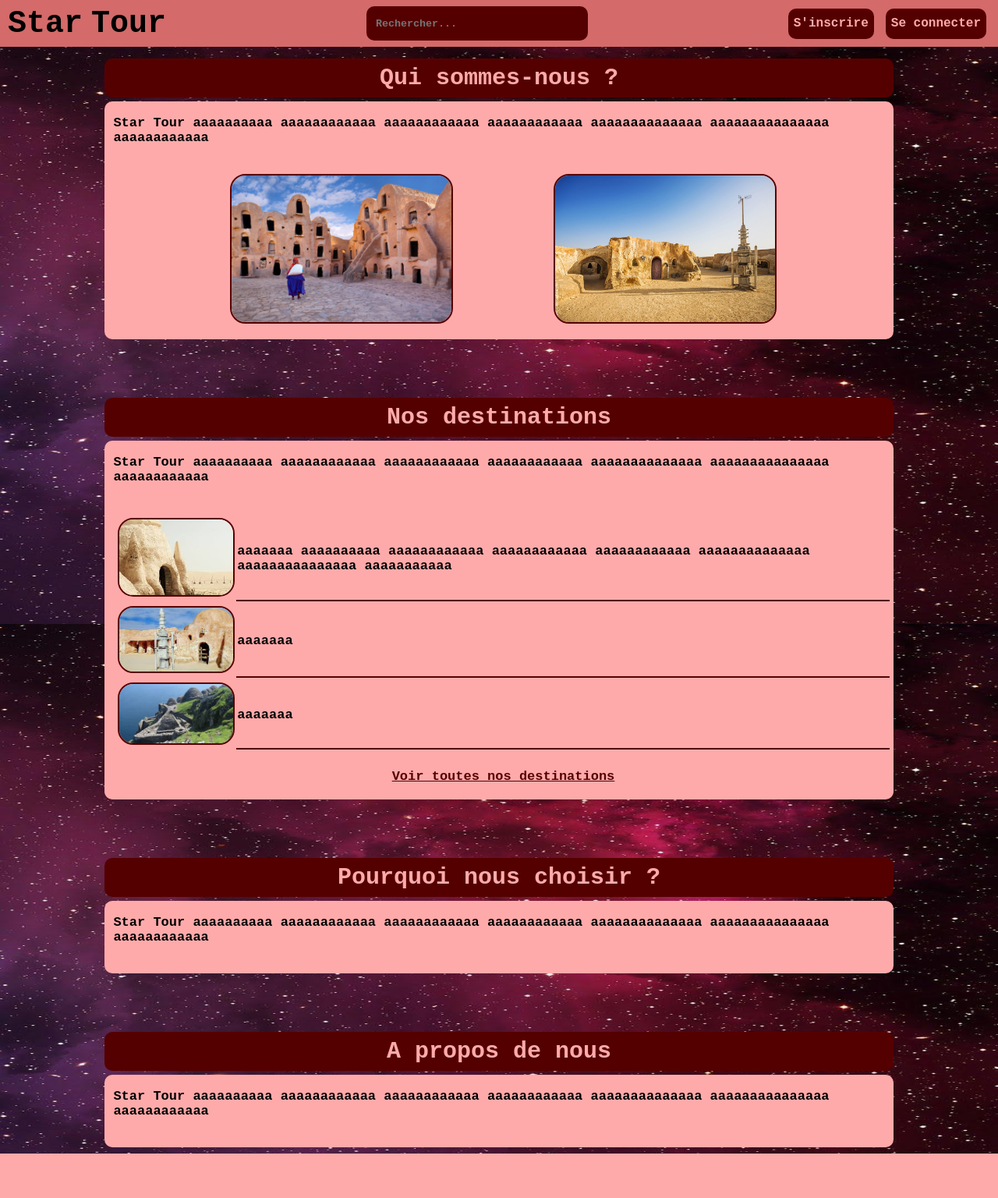
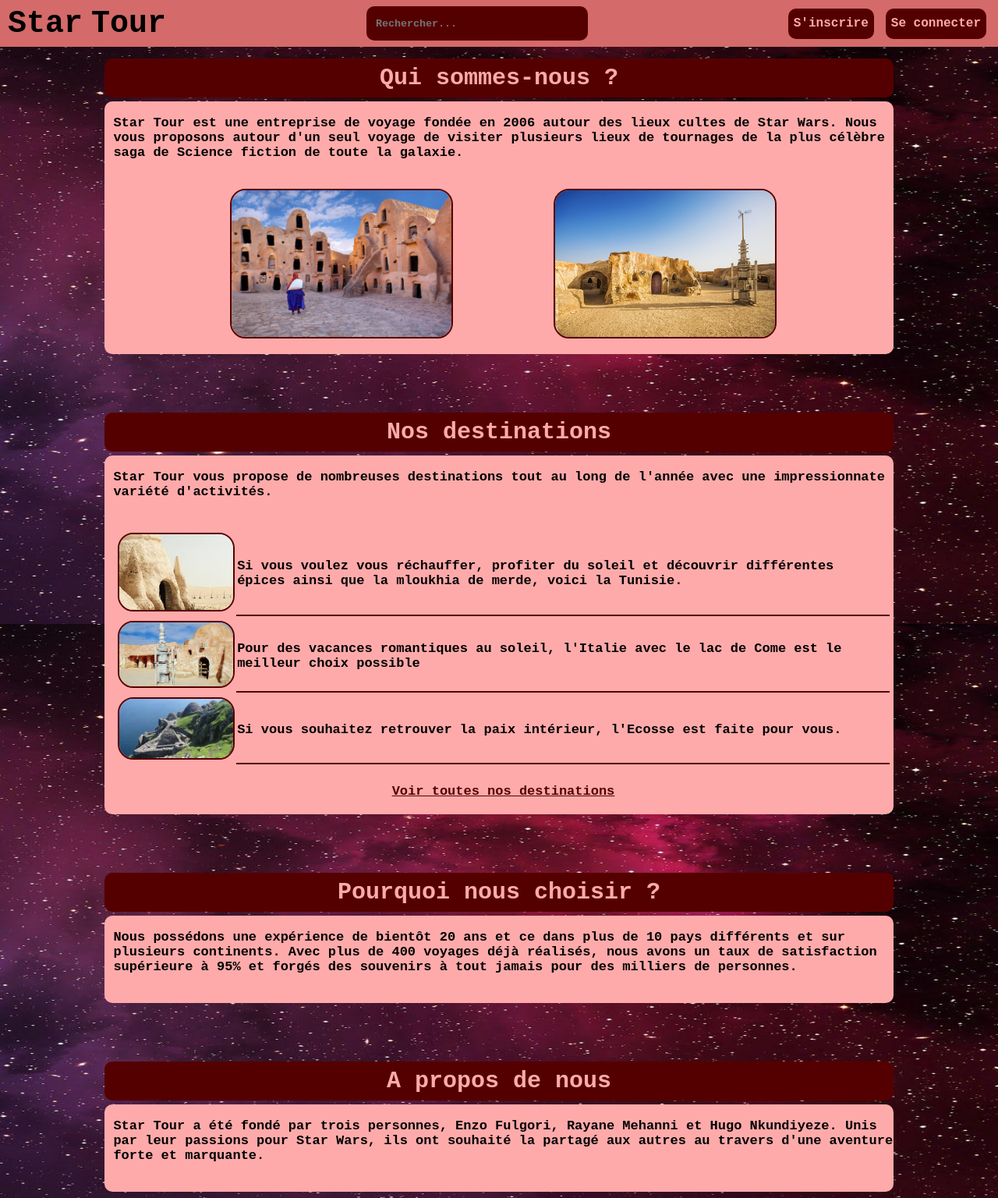
Before and after one commit to RayyyZen/Click-Journey, a PHP site: page /HTML/acceuil.html in a window 1280 px wide. Shown: the whole page at 78% size. Before the commit the page ends 1479 px from the top, so only its background shows below. Run offline with PHP 8.4, Linux system fonts and the light colour scheme.

Commit message:
texte acceuil.html + ajout police et chgmt fond admin.css

```diff
--- a/HTML/acceuil.html
+++ b/HTML/acceuil.html
@@ -21,7 +21,9 @@
         </div>
         <div class="section">Qui sommes-nous ?</div>
         <div class="paragraph">
-            <p>Star Tour aaaaaaaaaa aaaaaaaaaaaa aaaaaaaaaaaa aaaaaaaaaaaa aaaaaaaaaaaaaa aaaaaaaaaaaaaaa aaaaaaaaaaaa</p>
+            <p>Star Tour est une entreprise de voyage fondée en 2006 autour des lieux cultes de Star Wars.
+            Nous vous proposons autour d'un seul voyage de visiter plusieurs lieux de tournages de la plus célèbre saga de
+            Science fiction de toute la galaxie.</p>
             <div class="image-container">
             <img src="../Data/tournage1.png" class="image1">
             <img src="../Data/tournage2.png" class="image2">
@@ -29,31 +31,35 @@
         </div>
         <div class="section">Nos destinations</div>
         <div class="paragraph">
-            <p>Star Tour aaaaaaaaaa aaaaaaaaaaaa aaaaaaaaaaaa aaaaaaaaaaaa aaaaaaaaaaaaaa aaaaaaaaaaaaaaa aaaaaaaaaaaa</p>
+            <p>Star Tour vous propose de nombreuses destinations tout au long de l'année avec une impressionnate variété d'activités.</p>
 
             <table class="destination">
                 <tr>
                     <td><img src="../Data/tournage3.png" class="image345"></td>
-                    <td>aaaaaaa aaaaaaaaaa aaaaaaaaaaaa aaaaaaaaaaaa aaaaaaaaaaaa aaaaaaaaaaaaaa aaaaaaaaaaaaaaa aaaaaaaaaaa</td>
+                    <td>Si vous voulez vous réchauffer, profiter du soleil et découvrir différentes épices ainsi que la mloukhia de merde, voici la Tunisie.</td>
                 </tr>
                 <tr>
                     <td><img src="../Data/tournage4.png" class="image345"></td>
-                    <td>aaaaaaa</td>
+                    <td>Pour des vacances romantiques au soleil, l'Italie avec le lac de Come est le meilleur choix possible</td>
                 </tr>
                 <tr>
                     <td><img src="../Data/tournage5.png" class="image345"></td>
-                    <td>aaaaaaa</td>
+                    <td>Si vous souhaitez retrouver la paix intérieur, l'Ecosse est faite pour vous.</td>
                 </tr>
             </table>
             <div class="voirdestinations"><a href="destinations.html">Voir toutes nos destinations</a></div>
         </div>
         <div class="section">Pourquoi nous choisir ?</div>
         <div class="paragraph">
-            <p>Star Tour aaaaaaaaaa aaaaaaaaaaaa aaaaaaaaaaaa aaaaaaaaaaaa aaaaaaaaaaaaaa aaaaaaaaaaaaaaa aaaaaaaaaaaa</p>
+            <p>Nous possédons une expérience de bientôt 20 ans et ce dans plus de 10 pays différents et sur plusieurs continents.
+                Avec plus de 400 voyages déjà réalisés, nous avons un taux de satisfaction supérieure à 95% et
+                forgés des souvenirs à tout jamais pour des milliers de personnes.
+            </p>
         </div>
         <div class="section">A propos de nous</div>
         <div class="paragraph">
-            <p>Star Tour aaaaaaaaaa aaaaaaaaaaaa aaaaaaaaaaaa aaaaaaaaaaaa aaaaaaaaaaaaaa aaaaaaaaaaaaaaa aaaaaaaaaaaa</p>
+            <p>Star Tour a été fondé par trois personnes, Enzo Fulgori, Rayane Mehanni et Hugo Nkundiyeze.
+                Unis par leur passions pour Star Wars, ils ont souhaité la partagé aux autres au travers d'une aventure forte et marquante.</p>
         </div>
     </body>
 </html>
```
Also changed, not shown: CSS/admin.css (+13 -0 lines), Data/Starjedi.ttf (added), Data/blue_sky.jpg (added).
